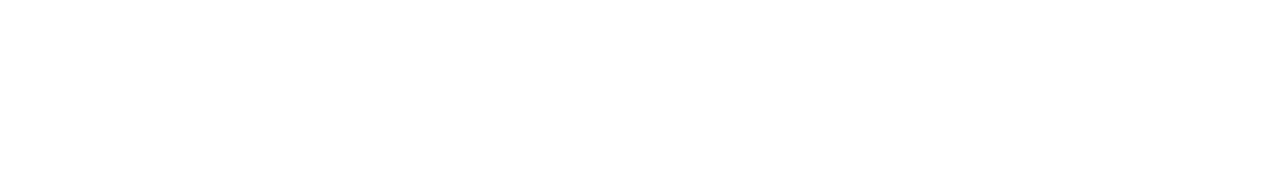
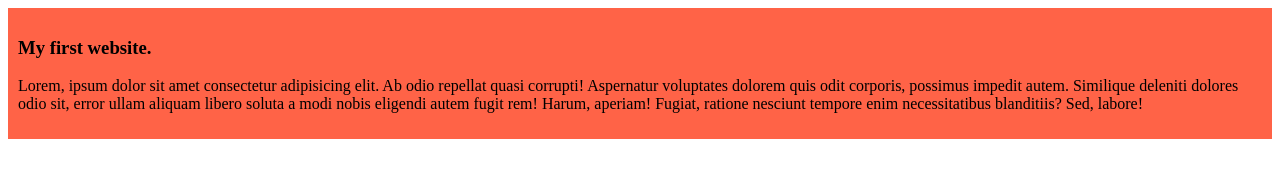
Before and after one commit to ShahriarHossainBiplob/my-simple-website, a plain HTML site: page index.html in a window 1280 px wide. Drawn offline with Linux system fonts and the light colour scheme.

Commit message:
my first blog site commit

```diff
--- a/index.html
+++ b/index.html
@@ -4,8 +4,12 @@
  <meta charset="UTF-8">
  <meta name="viewport" content="width=device-width, initial-scale=1.0">
  <title>my simple website</title>
+ <link rel="stylesheet" href="styles/blog.css">
 </head>
 <body>
-
+  <div>
+   <h3>My first website.</h3>
+   <p>Lorem, ipsum dolor sit amet consectetur adipisicing elit. Ab odio repellat quasi corrupti! Aspernatur voluptates dolorem quis odit corporis, possimus impedit autem. Similique deleniti dolores odio sit, error ullam aliquam libero soluta a modi nobis eligendi autem fugit rem! Harum, aperiam! Fugiat, ratione nesciunt tempore enim necessitatibus blanditiis? Sed, labore!</p>
+  </div>
 </body>
 </html>
--- /dev/null
+++ b/styles/blog.css
@@ -0,0 +1,5 @@
+div{
+ background-color: tomato;
+ padding: 10px;
+
+}
```
